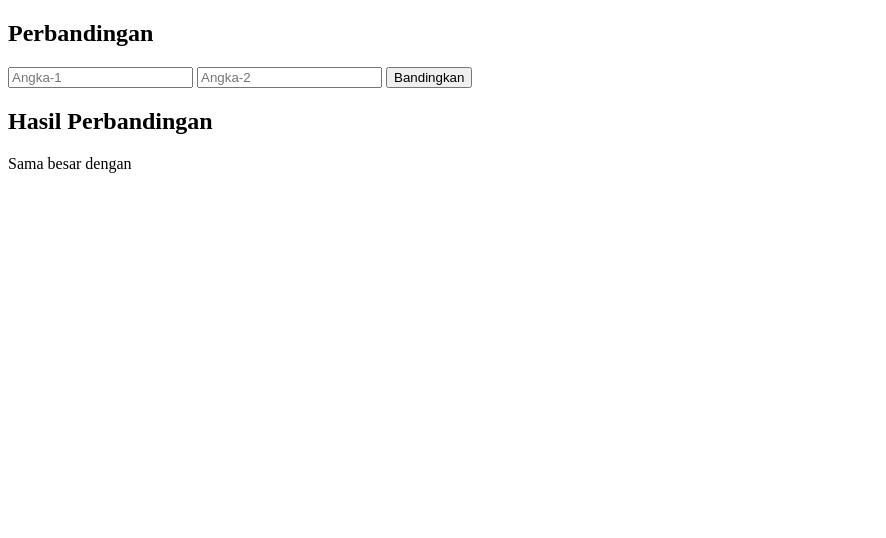
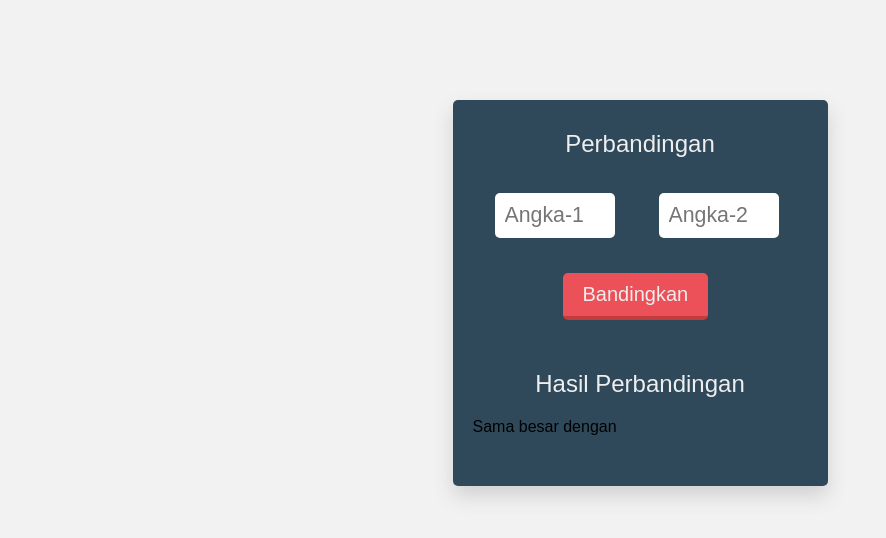
Before and after one commit to akramram/Webkeren, a PHP site: page /perbandingan.php in a window 1280 px wide. Shown: the top 538 px of the page, without its empty margins (0-886 px from the left). Run offline with PHP 8.4, Linux system fonts and the light colour scheme; data that the repository does not hold is empty.

Commit message:
Update css/style.css

```diff
--- a/css/style.css
+++ b/css/style.css
@@ -1,3 +1,61 @@
+body{
+	background: #F2F2F2;
+	font-family: sans-serif;
+}
+
+.kalkulator{
+	width: 335px;
+	background: #2F495A;
+	margin: 100px auto;
+	padding: 10px 20px 50px 20px;
+	border-radius: 5px;
+	box-shadow: 0px 10px 20px 0px #D1D1D1;
+}
+
+.bilband{
+	width: 100px;
+	margin: 15px 22px 15px 22px;
+	border: none;
+	font-size: 16pt;
+	border-radius: 5px;
+	padding: 10px;
+  float: left;
+}
+
+.tombolbd{
+	background: #EC5159;
+	border-top: none;
+	border-right: none;
+	border-left: none;
+	border-radius: 5px;
+	padding: 10px 20px;
+	color: #eee;
+	font-size: 15pt;
+	border-bottom:4px solid #BF3D3D;
+  margin-left : 90px;
+  margin-top: 20px;
+  margin-bottom: 30px;
+}
+
+.brand{
+	color: #eee;
+	font-size: 11pt;
+	float: right;
+	text-decoration: none;
+	margin: 12px;
+}
+
+.judul{
+	text-align: center;
+	color: #eee;
+	font-weight: normal;
+}
+.hasilbd{
+	text-align: center;
+	color: #eee;
+	font-weight: normal;
+}
+
 .col-1 {width: 8.33%;}
 .col-2 {width: 16.66%;}
 .col-3 {width: 25%;}
```
